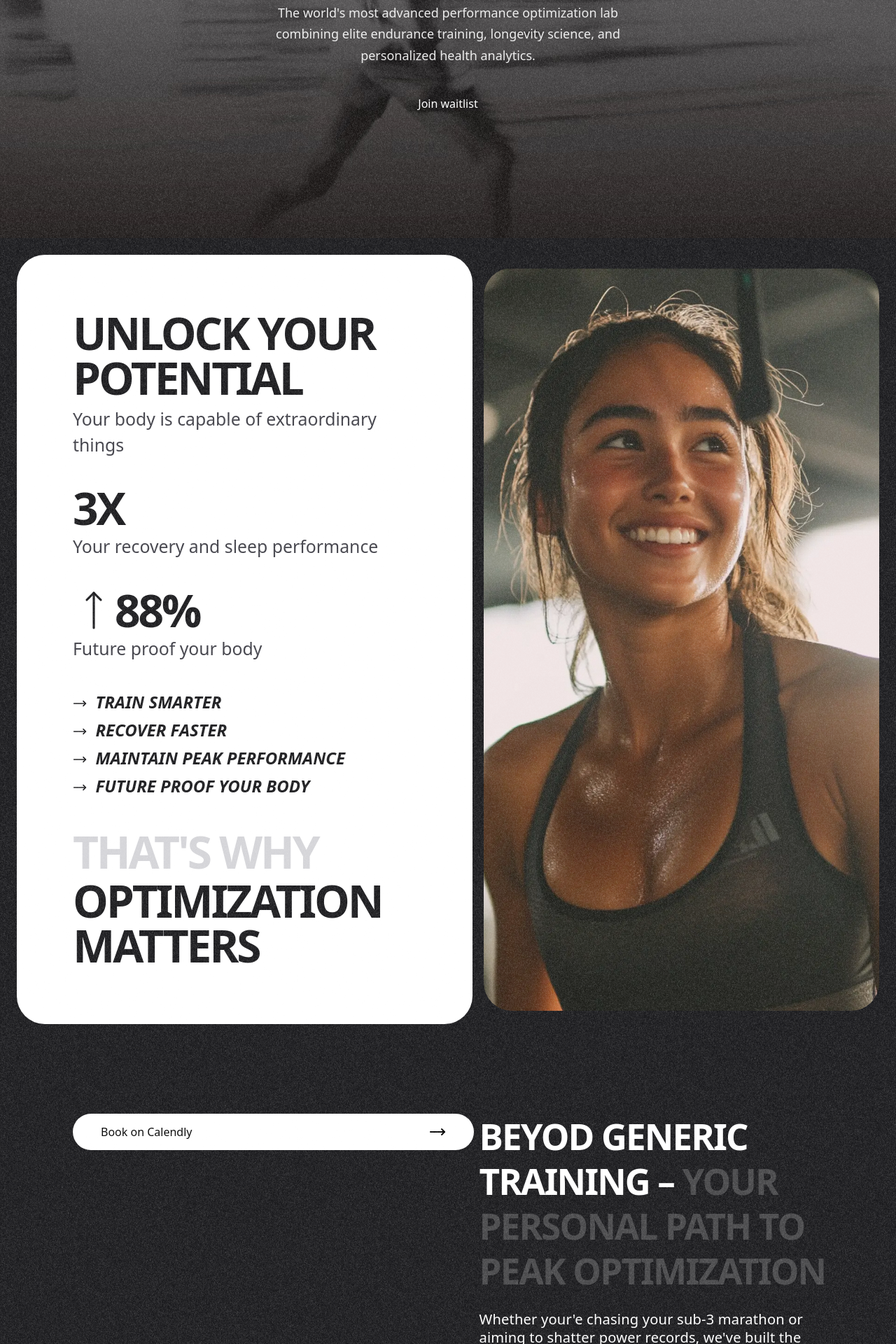
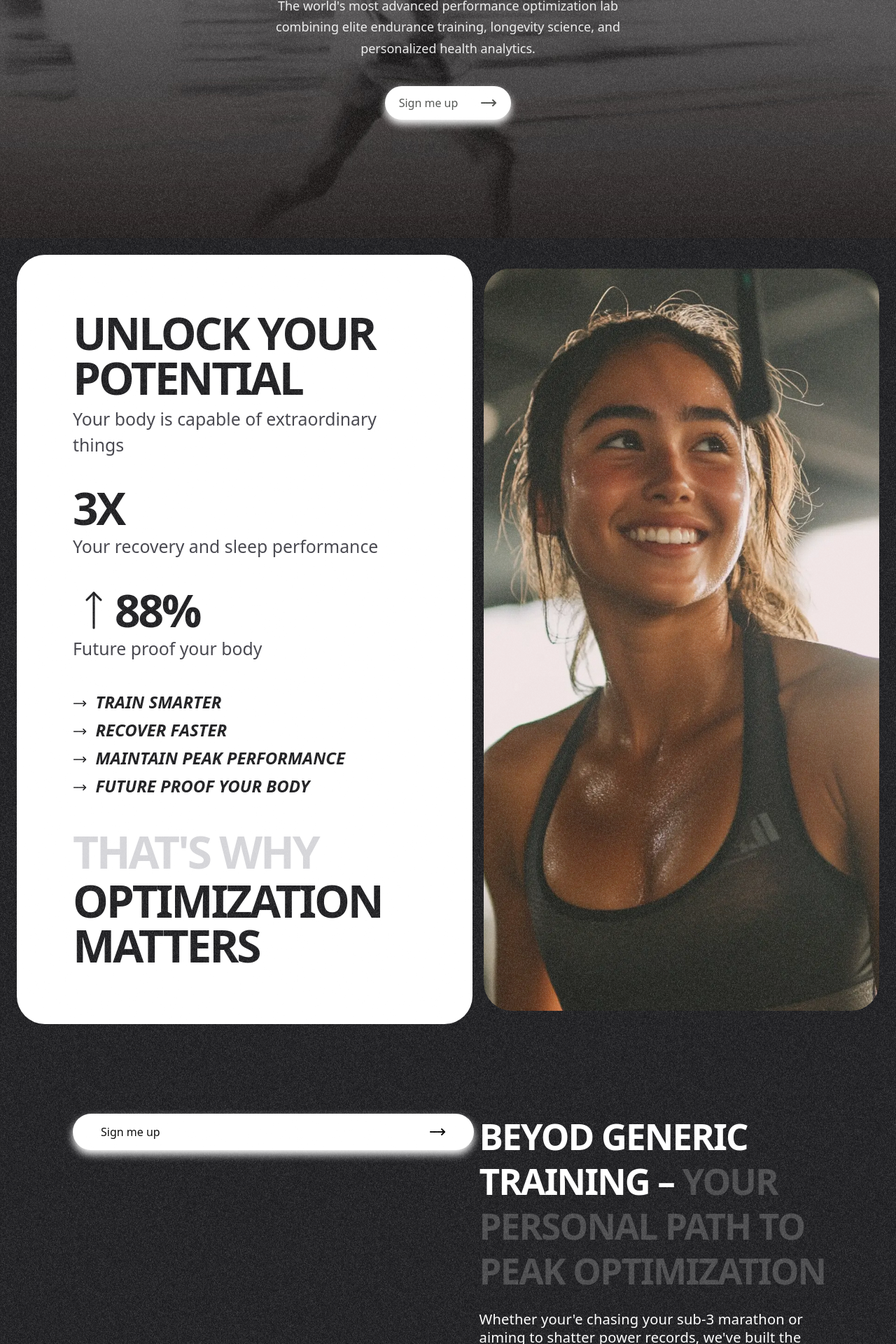
Before and after one commit to mohitkrishn/enroute-health-react, a React (Vite) app: page / in a window 1280 px wide. Shown: the part 460-2380 px from the top of the page at 70% size. Built offline with nearby package versions, Linux system fonts and the light colour scheme.

Commit message:
Button Animation Compeleted by Monu

```diff
--- a/src/components/Footer/FooterDown.jsx
+++ b/src/components/Footer/FooterDown.jsx
@@ -2,6 +2,14 @@ import React from "react";
 import { motion } from "motion/react";
 import { MoveRight } from "lucide-react";
 const FooterDown = () => {
+    const buttonVariants = {
+    initial: {
+      boxShadow: "0px 6px 12px #fff",
+    },
+    hover: {
+      boxShadow: "0px 10px 205px #f6f6f6",
+    },
+  };
   return (
     <section className="w-full h-[40%] text-white flex flex-row justify-between  align-top pt-15">
       <div className="text-[1.7rem] uppercase font-bold tracking-tigh ">
@@ -15,8 +23,10 @@ const FooterDown = () => {
         /></span>
            <span>
                <motion.button
+                 variants={buttonVariants}
+                 initial="initial"
                  whileHover="hover"
-            transition={{ type: "spring", stiffness: 300 }}
+                 transition={{ type: "linear", stiffness: 300 }}
                   className="
               flex
               justify-between
--- a/src/components/Hero.jsx
+++ b/src/components/Hero.jsx
@@ -1,45 +1,91 @@
-import Font1 from '../assets/fonts/homepage_bold.ttf';
-import Font2 from '../assets/fonts/homepage_parafont.ttf';
+import { MoveRight } from "lucide-react";
+import { motion } from "motion/react";
+import Font1 from "../assets/fonts/homepage_bold.ttf";
+import Font2 from "../assets/fonts/homepage_parafont.ttf";
+import { style } from "motion/react-client";
 
 const Hero = () => {
+  const buttonVariants = {
+    initial: {
+      boxShadow: "0px 6px 12px #fff",
+    },
+    hover: {
+      boxShadow: "0px 10px 205px #f6f6f6",
+    },
+  };
   return (
     <section
       className="w-full min-h-screen flex flex-col items-center justify-center text-center text-white px-4"
-      style={{ gap: 'clamp(1rem, 3vw, 2.5rem)' }}
+      style={{ gap: "clamp(1rem, 3vw, 2.5rem)" }}
     >
-
       <h1
         className="uppercase font-bold tracking-tighter mt-10"
         style={{
           fontFamily: Font1,
-          fontSize: 'clamp(2.5rem, 8vw, 9rem)',
-          maxWidth: '90vw',
+          fontSize: "clamp(2.5rem, 8vw, 9rem)",
+          maxWidth: "90vw",
           lineHeight: 1,
         }}
       >
         Redefining Human Performance
       </h1>
 
-
       <p
         className="text-white/90"
         style={{
           fontFamily: Font2,
-          fontSize: 'clamp(1rem, 1.6vw, 1.125rem)',
-          maxWidth: 'clamp(20rem, 50vw, 34rem)',
+          fontSize: "clamp(1rem, 1.6vw, 1.125rem)",
+          maxWidth: "clamp(20rem, 50vw, 34rem)",
           lineHeight: 1.7,
         }}
       >
         The world's most advanced performance optimization lab combining elite
-        endurance training, longevity science, and personalized health analytics.
+        endurance training, longevity science, and personalized health
+        analytics.
       </p>
 
+      <span>
+        <motion.button
+          variants={buttonVariants}
+          initial="initial"
+          whileHover="hover"
+          transition={{ type: "linear", stiffness: 300 }}
+          className="
+              flex
+              justify-between
 
-      <button
-      >
-        Join waitlist
-        <i className="ri-arrow-right-long-line text-lg"></i>
-      </button>
+            w-fit
+            py-3
+            px-5
+            rounded-full
+            bg-white
+            text-[#4b4d4a]
+            gap-8
+            cursor-pointer
+
+            "
+        >
+          <motion.span
+            variants={{
+              hover: { x: -5 },
+            }}
+            transition={{ type: "spring", stiffness: 300 }}
+            className="inline-block font-medium"
+          >
+            Sign me up
+          </motion.span>
+
+          <motion.span
+            variants={{
+              hover: { x: 5 },
+            }}
+            transition={{ type: "spring", stiffness: 300 }}
+            className="inline-block"
+          >
+            <MoveRight />
+          </motion.span>
+        </motion.button>
+      </span>
     </section>
   );
 };
--- a/src/components/Services/Service_Top.jsx
+++ b/src/components/Services/Service_Top.jsx
@@ -8,10 +8,14 @@ import homePage_parafont from "../../assets/fonts/homepage_parafont.ttf";
 
 const Service_Top = () => {
   const buttonVariants = {
+    initial: {
+      boxShadow: "0px 6px 12px #fff",
+    },
     hover: {
-      gap: "2.5rem",
+      boxShadow: "0px 10px 205px #f6f6f6",
     },
   };
+
   return (
     <section className="w-full h-fit flex flex-row  gap-4  pt-20 py-5 ">
       <div
@@ -19,25 +23,27 @@ const Service_Top = () => {
             w-[53%]
             gap-10  "
       >
+        <span>
         <motion.button
+          variants={buttonVariants}
+          initial="initial"
           whileHover="hover"
-          variants={buttonVariants}
-          transition={{ type: "spring", stiffness: 300 }}
+          transition={{ type: "linear", stiffness: 300 }}
           className="bg-white  w-8/9 px-10 py-3.5  ml-20 rounded-full flex justify-between items-center text-black cursor-pointer"
         >
           <motion.span
             variants={{
-              hover: { x: -10 },
+              hover: { x: -5 },
             }}
             transition={{ type: "spring", stiffness: 300 }}
-            className="inline-block"
+            className="inline-block font-medium"
           >
-            Book on Calendly
+            Sign me up
           </motion.span>
 
           <motion.span
             variants={{
-              hover: { x: 10 },
+              hover: { x: 5 },
             }}
             transition={{ type: "spring", stiffness: 300 }}
             className="inline-block"
@@ -45,6 +51,7 @@ const Service_Top = () => {
             <MoveRight />
           </motion.span>
         </motion.button>
+      </span>
       </div>
       <div
         className="
--- a/src/components/Testing/TestingCard.jsx
+++ b/src/components/Testing/TestingCard.jsx
@@ -44,11 +44,10 @@ const TestingCard = () => {
               justify-between
             border-1
             w-full
-
             py-3
             px-5
             rounded-full
-
+            cursor-pointer
             "
             >
               <motion.span
--- a/src/pages/Banner.jsx
+++ b/src/pages/Banner.jsx
@@ -5,6 +5,14 @@ import { MoveRight } from "lucide-react";
 import homePage_semibold from "../assets/fonts/homepage_bold.ttf";
 import Footer from "./Footer";
 const Banner = () => {
+   const buttonVariants = {
+    initial: {
+      boxShadow: "0px 6px 12px #fff",
+    },
+    hover: {
+      boxShadow: "0px 10px 205px #f6f6f6",
+    },
+  };
   return (
     <section
       className=" w-full
@@ -32,8 +40,10 @@ const Banner = () => {
             </h1>
           <span>
         <motion.button
+          variants={buttonVariants}
+          initial="initial"
           whileHover="hover"
-              transition={{ type: "spring", stiffness: 300 }}
+          transition={{ type: "linear", stiffness: 300 }}
           className="
               flex
               justify-between
@@ -54,7 +64,7 @@ const Banner = () => {
             transition={{ type: "spring", stiffness: 300 }}
             className="inline-block font-medium"
           >
-                Book on Calendly
+            Sign me up
           </motion.span>
 
           <motion.span
```
Also changed, not shown: 1 other file (tests, documents, lock files or other folders). Lines whose indentation alone changed are shown as unchanged.
